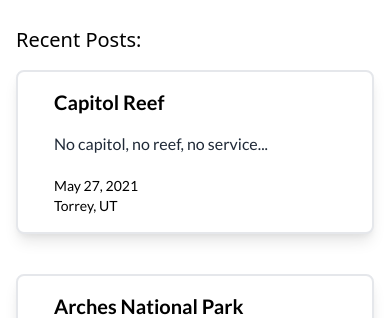
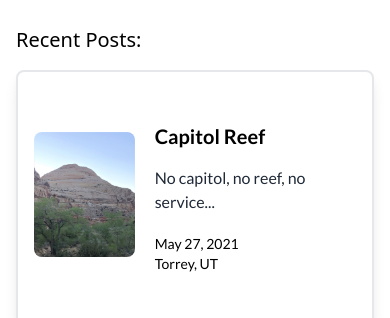
Before and after one commit to boyloe/wanderlump-website, a Next.js app: page / in a window 390 px wide. Shown: the part 523-841 px from the top of the page. Built offline with nearby package versions, Linux system fonts and the light colour scheme; a web font is replaced by a local one.

Commit message:
add image to mobile card

```diff
--- a/components/HorizontalCard.tsx
+++ b/components/HorizontalCard.tsx
@@ -23,11 +23,17 @@ export default function HorizontalCard({
 }: IHorizontalCardProps): ReactElement {
   return (
     <Link href={href}>
-      <div className="flex items-center p-4 bg-white border-2 border-gray-200 rounded-lg shadow-lg dark:bg-gray-800 font-lato cursor-pointer hover:bg-gray-100">
-        <div className="hidden sm:flex border-gray-300 border-2 rounded-lg">
-          <Image alt={altText} src={thumbImage} height={200} width={160} />
+      <div className="flex items-center p-4 bg-white border-2 border-gray-200 rounded-lg shadow-lg dark:bg-gray-800 font-lato cursor-pointer hover:bg-gray-100 h-64">
+        <div className="sm:flex w-1/3">
+          <Image
+            alt={altText}
+            src={thumbImage}
+            height={200}
+            width={160}
+            className="rounded-lg"
+          />
         </div>
-        <div id="body" className="flex flex-col ml-5">
+        <div id="body" className="flex flex-col ml-5 w-2/3">
           <h4 id="name" className="text-xl font-semibold mb-2">
             {title}
           </h4>
```
